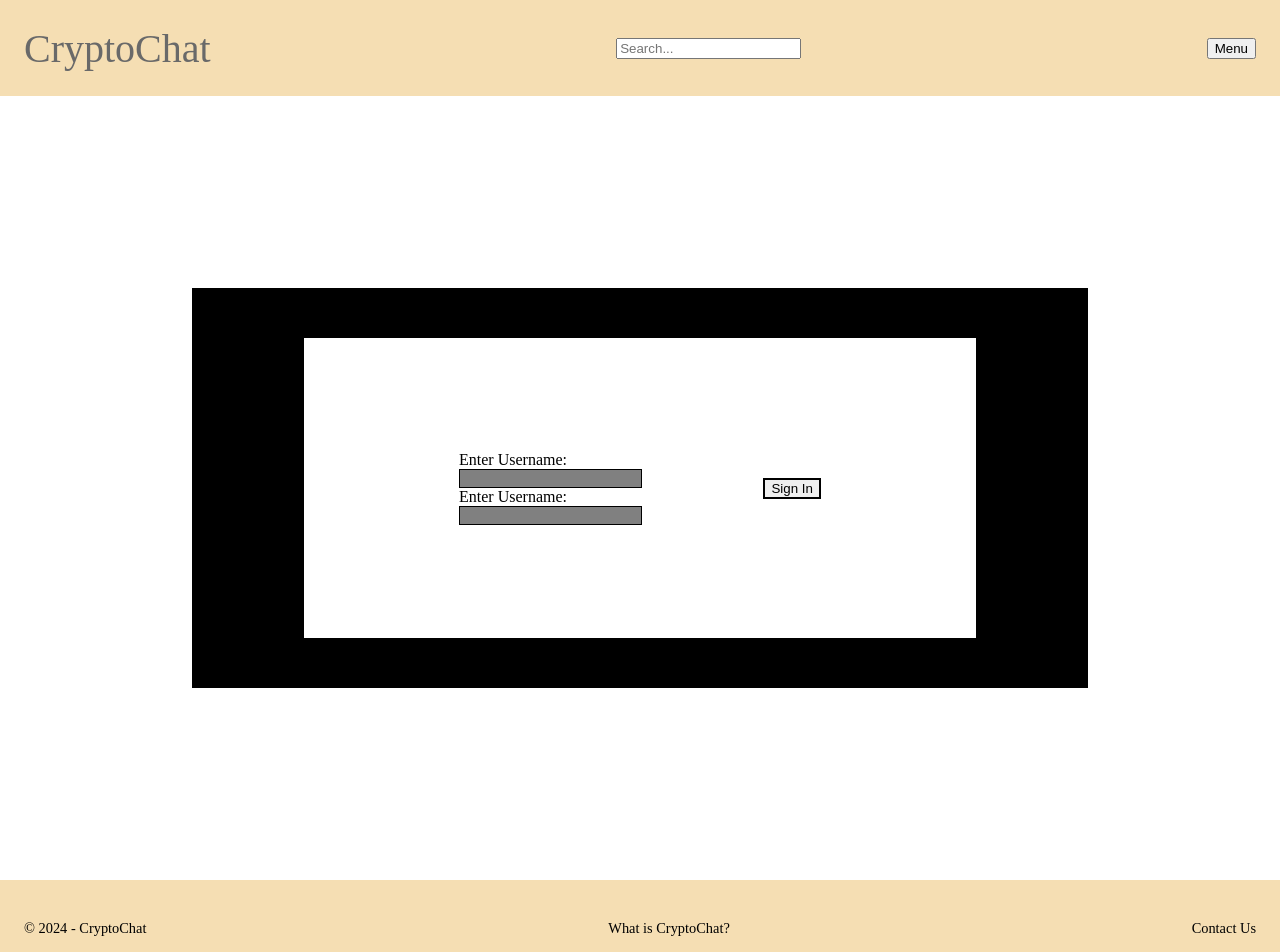
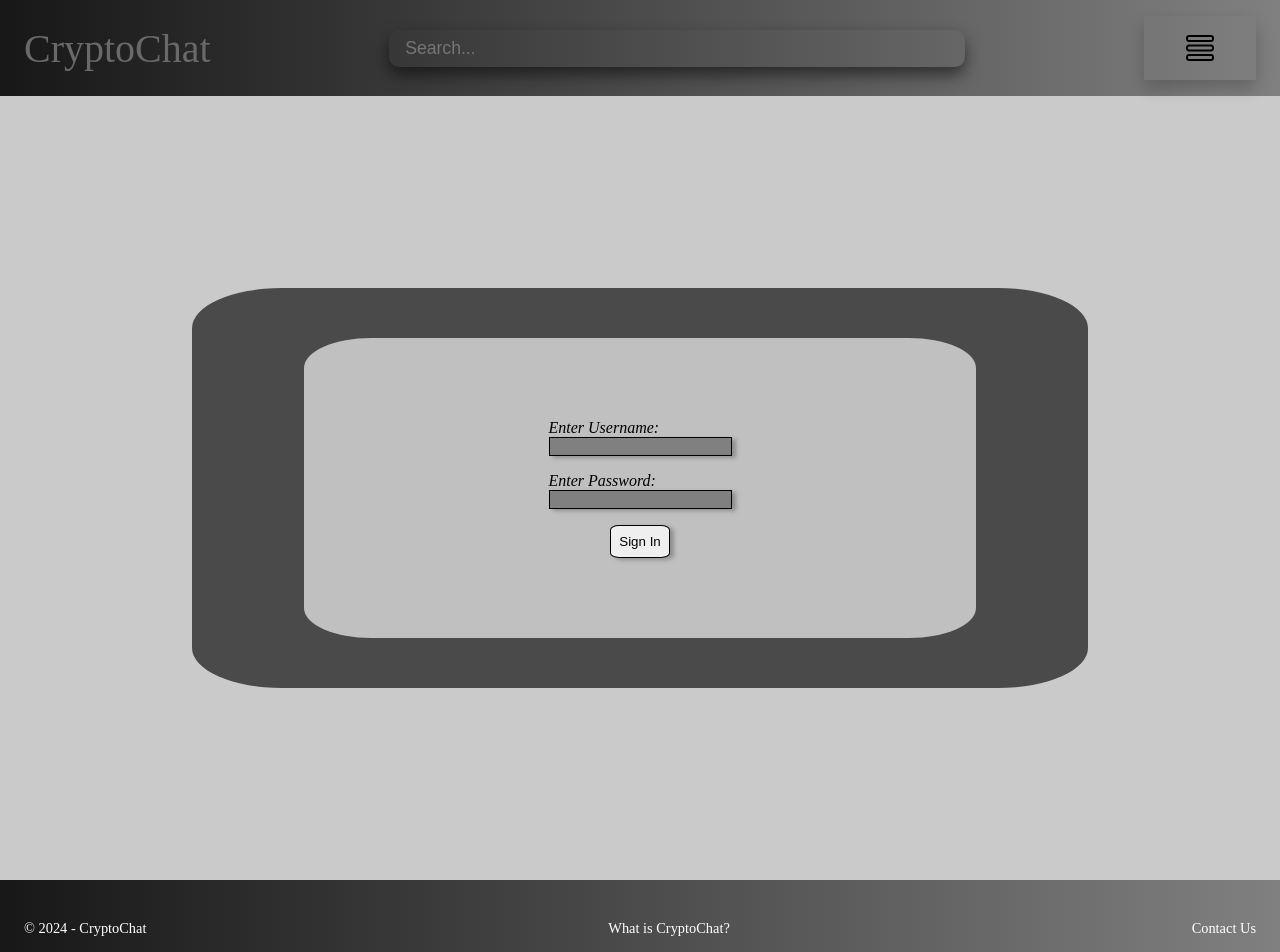
Before and after one commit to ukpabik/CryptoChat, a React (Vite) app in the folder cryptochat/: page /signin in a window 1280 px wide. Shown: the top 952 px of the page. Built offline with nearby package versions, Linux system fonts and the light colour scheme.

Commit message:
Update drop down menu and search bar
The search bar and dropdown menu are complete visually, next, I have to do functionality for them.

```diff
--- a/cryptochat/src/components/Footer.jsx
+++ b/cryptochat/src/components/Footer.jsx
@@ -5,9 +5,9 @@ function Footer(){
     <footer>
 
       <div class = "flexbox">
-        <div class = "flex-item">&copy; {new Date().getFullYear()} - CryptoChat </div>
-        <div class = "flex-item"><a href = "">What is CryptoChat?</a></div>
-        <div class = "flex-item"><a href = "">Contact Us</a></div>
+        <div class = "flex-item footer-item">&copy; {new Date().getFullYear()} - CryptoChat </div>
+        <div class = "flex-item footer-item"><a href = "">What is CryptoChat?</a></div>
+        <div class = "flex-item footer-item"><a href = "">Contact Us</a></div>
       </div>
 
     </footer>
--- a/cryptochat/src/components/HomepageBody.jsx
+++ b/cryptochat/src/components/HomepageBody.jsx
@@ -109,7 +109,7 @@ function HomepageBody(){
 
             </textarea>
             <button ref = {buttonRef} id = "sendbutton" class = "enterbutton">
-              <img src = {sendImage} alt = "d" />
+              <img src = {sendImage} alt = "send-image" />
             </button>
           </div>
         </div>
--- a/cryptochat/src/components/Navbar.jsx
+++ b/cryptochat/src/components/Navbar.jsx
@@ -1,4 +1,5 @@
 import React, { useState } from 'react';
+import dropdownIcon from '../assets/menuicon.png'
 import './style.css'
 
 
@@ -19,17 +20,18 @@ function Navbar(){
 
       <nav class = "flexbox">
         <div class = "flex-item"><a class = "header" href = "/">CryptoChat</a></div>
-        <div className="flex-item search-container">
+        <form className="flex-item search-container">
           <input type="text" className="search-bar" placeholder="Search..." />
-        </div>
+        </form>
 
         <div class = "flex-item">
           <div class = "dropdown">
             <button class = "dropbutton" onClick = {toggleDropdown}>
-              Menu
+              <img class = "dropdown-icon" src = {dropdownIcon} alt = "dropdown-icon" />
             </button>
             {dropdownOpen && (
               <div class = "dropdown-content">
+                <input id = "dropdown-search" type="text" placeholder="Search..." />
                 <a href = "">Talk To CryptoGPT</a>
                 <a href = "/signin">Sign In</a>
                 <a href = "">About</a>
--- a/cryptochat/src/components/SignInBody.jsx
+++ b/cryptochat/src/components/SignInBody.jsx
@@ -8,10 +8,10 @@ function SignInBody(){
             <div class = "login-field">
               <label for= "username">Enter Username: </label>
               <input type = "text" class = "login-username" id = "name" required />
-              <label for= "username">Enter Username: </label>
+              <label for= "username">Enter Password: </label>
               <input type = "text" class = "login-username" id = "name" required />
               </div>
-            <div class = "submit-button">
+            <div class = "submit-button-div">
               <input class = "submit-button" type = "submit" value = "Sign In" />
             </div>
           </form>
--- a/cryptochat/src/components/style.css
+++ b/cryptochat/src/components/style.css
@@ -1,18 +1,20 @@
 body{
   overflow-x: hidden;
+  background-color:#0000001c
 }
 
 .border {
   border: 2px solid black;
 }
 
+
 .flexbox{
   display:flex;
-  background-color:wheat;
   height:6rem;
   justify-content:space-between;
   align-items:center;
-  flex-wrap:wrap;
+  flex-wrap:nowrap;
+
 }
 
 .flex-item{
@@ -20,6 +22,11 @@ body{
   font-size:0.9rem;
   padding: 1rem;
   margin: 0 0.5rem;
+}
+
+.search-container{
+  flex-grow: 1;
+  text-align: center;
 }
 
 .header{
@@ -129,24 +136,23 @@ textarea::-webkit-scrollbar-thumb{
   outline: none;
 }
 
-.search-container{
-  flex-grow: 1;
-  text-align: center;
-}
-
 .dropdown {
   position: relative;
   display: inline-block;
+
 }
 
 .dropdown-content {
+
   display: block;
   position: absolute;
   right: 0;
   background-color: #f9f9f9;
-  min-width: 10rem;
+  width: 7rem;
   box-shadow: 0px 8px 16px 0px rgba(0,0,0,0.2);
   z-index: 1;
+  margin-top: 0.3rem;
+  background-color:rgba(247, 247, 247, 1);
 }
 
 .dropdown-content a {
@@ -155,6 +161,30 @@ textarea::-webkit-scrollbar-thumb{
   margin-top: 0.5rem;
   text-decoration: none;
   display: block;
+}
+.dropbutton{
+  color:black;
+
+  padding: 1rem;
+  min-width: 7rem;
+  min-height: 4rem;
+  max-width: 7rem;
+  max-height: 4rem;
+  box-shadow: 0px 8px 16px 0px rgba(0,0,0,0.2);
+
+  border:none;
+  background-color: transparent;
+}
+.dropbutton:hover{
+  cursor: pointer;
+  background-color:rgba(247, 247, 247, 0.11);
+}
+.dropbutton:active{
+
+}
+
+.dropdown-icon{
+  width: 40%;
 }
 
 .listElement{
@@ -168,46 +198,58 @@ textarea::-webkit-scrollbar-thumb{
 .flexbody{
   display: flex;
   flex-direction:column;
+  background-color:rgba(0, 0, 0, 0.63);
   margin: 15% 15%;
-  background-color:black;
   height: 25rem;
   justify-content:center;
   align-items:center;
+
+  border-radius: 10%;
 }
 
 .login-box{
   display: flex;
   align-items:center;
   justify-content: center;
-  background-color:white;
+  background-color:rgba(255, 255, 255, 0.651);
   width: 75%;
   height: 75%;
+  border-radius: 10%;
 }
 .login-form{
   display: flex;
+  flex-direction: column;
   width: 90%;
   justify-content: space-evenly;
   align-items: center;
+  max-width: 300px;
 }
 .login-field{
-
+  display: flex;
+  flex-direction: column;
+  font-style: italic;
 }
 
 .login-username{
   border: 1px solid black;
   background-color:gray;
   display: block;
+  margin-bottom: 1rem;
+  box-shadow: 4px 2px 4px rgba(0, 0, 0, 0.26);
 }
 
 .submit-button{
   border: 1px solid black;
+  padding: 0.5rem;
+  border-radius: 15%;
+  box-shadow: 4px 2px 4px rgba(0, 0, 0, 0.26);
 }
 
-.login-button:hover{
+.submit-button:hover{
   cursor: pointer;
   background-color:rgb(182, 182, 182);
 }
-.login-button:active{
+.submit-button:active{
   cursor: pointer;
   background-color:rgb(134, 133, 133);
 }
@@ -224,3 +266,53 @@ a:hover{
 a:active{
   color:steelblue
 }
+
+#dropdown-search{
+  display:none;
+  color:rgba(0, 0, 0, 0.753);
+  border:none;
+  padding: 0.5rem;
+  max-width: 6rem;
+
+}
+
+.search-bar{
+  border-radius: 10px;
+  border: none;
+  background-color: transparent;
+  box-shadow: 0px 8px 16px 0px rgba(0, 0, 0, 0.527);
+  min-width: 9rem;
+  width: 65%;
+  padding: 0.5rem 1rem;
+  color:white;
+  font-size: 1.1rem;
+}
+
+input:focus{
+  outline: none;
+}
+
+
+@media (max-width: 650px){
+  #dropdown-search{
+    display: block;
+  }
+  .search-bar{
+    display:none;
+  }
+}
+
+footer, header{
+  background-image: linear-gradient(to right, rgba(0, 0, 0, 0.897), gray)
+}
+
+.footer-item{
+  color:white;
+}
+
+.footer-item a{
+  color: white;
+}
+.footer-item a:hover{
+  color:black;
+}
```
Also changed, not shown: cryptochat/src/assets/menuicon.png (added).
